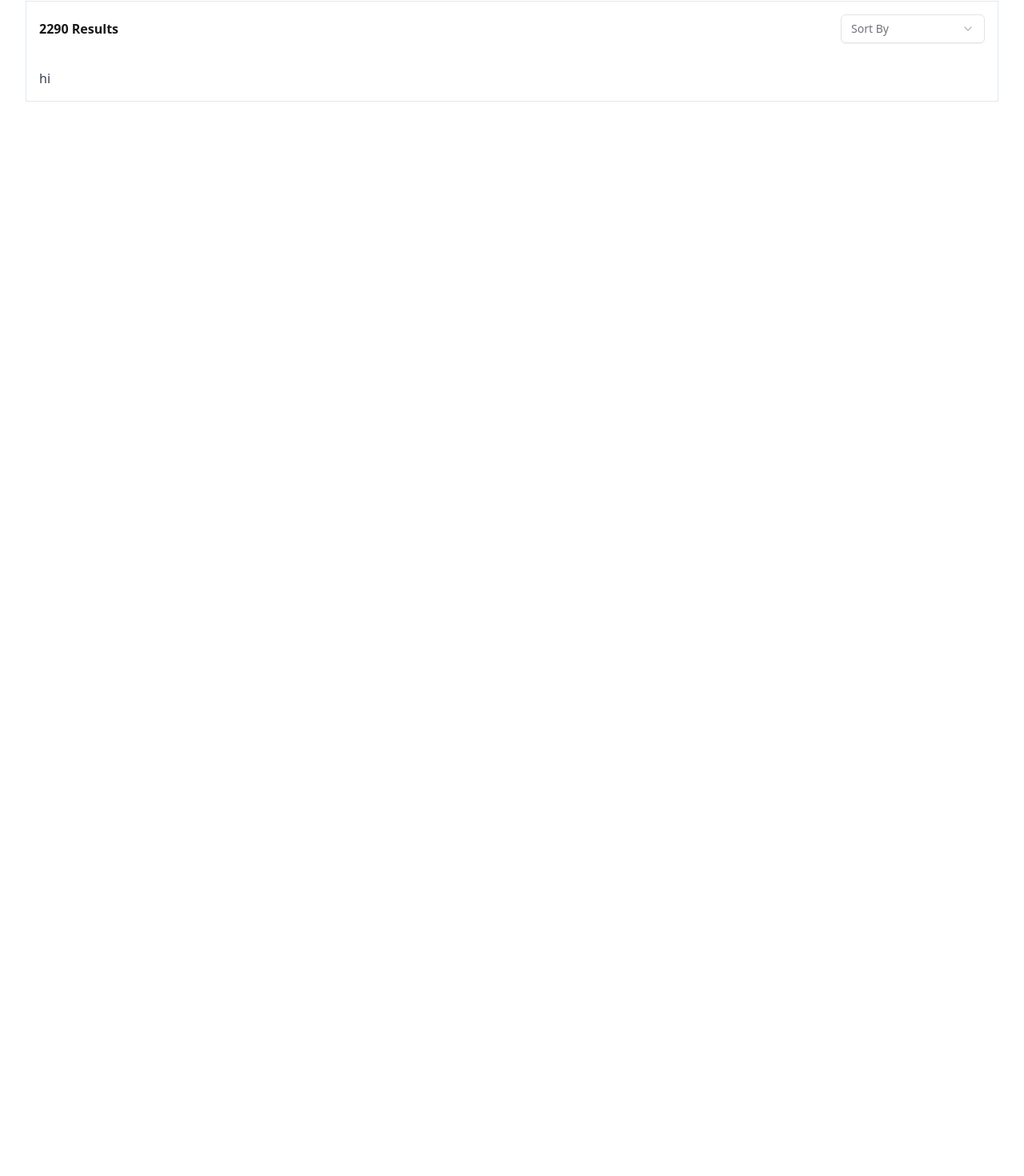
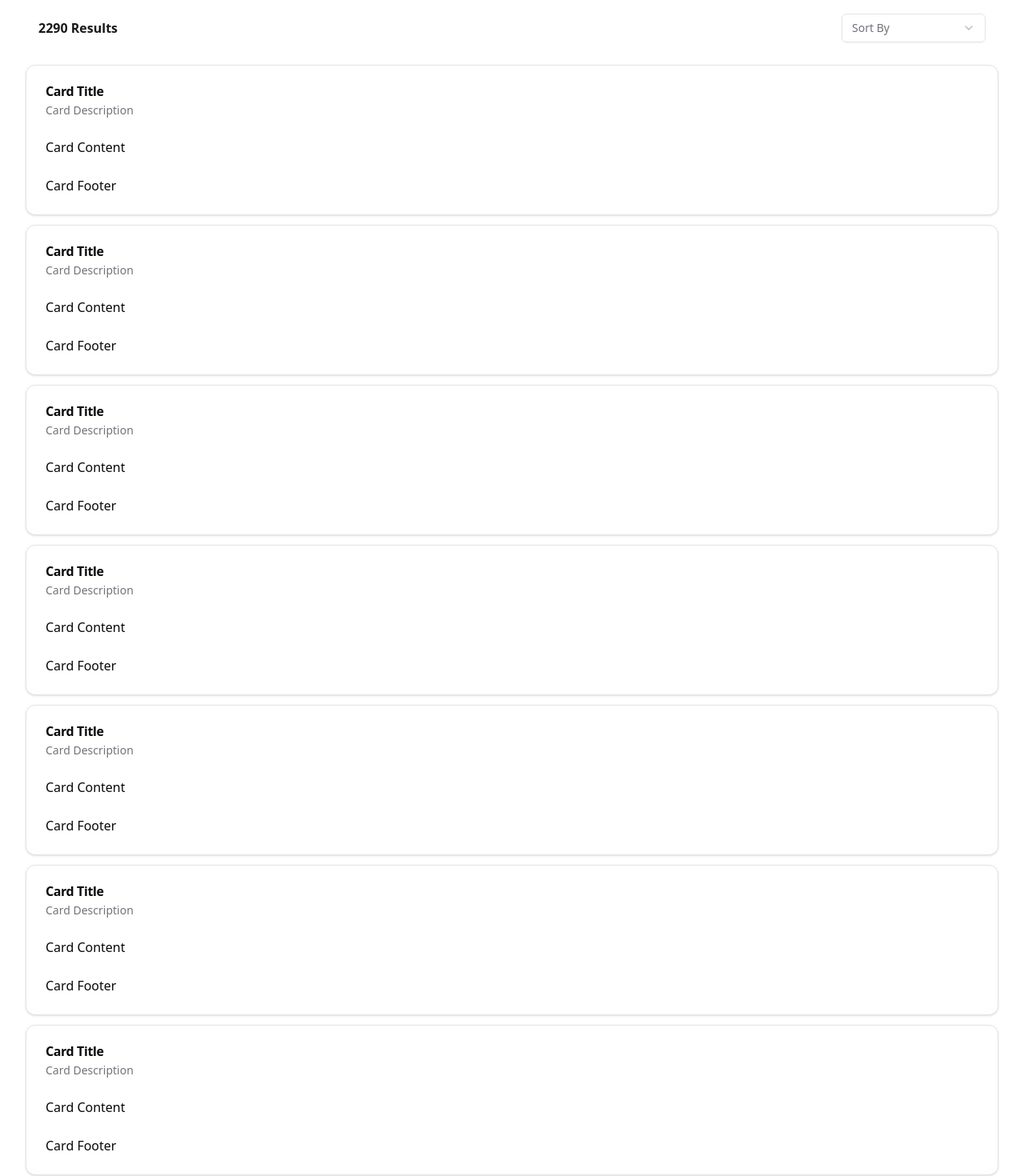
Before and after one commit to joshualwf/note-share, a Next.js app: page / in a window 1280 px wide. Shown: the part 312-1782 px from the top of the page at 80% size. Before the commit the page ends 800 px from the top, so only its background shows below. Built offline with nearby package versions, Linux system fonts and the light colour scheme.

Commit message:
add cards

```diff
--- a/src/app/page.tsx
+++ b/src/app/page.tsx
@@ -9,6 +9,14 @@
   SelectTrigger,
   SelectValue,
 } from "@/components/ui/select";
+import {
+  Card,
+  CardContent,
+  CardDescription,
+  CardFooter,
+  CardHeader,
+  CardTitle,
+} from "@/components/ui/card";
 
 export default function Home() {
   return (
@@ -34,10 +42,10 @@
           </div>
         </div>
       </div>
+
       <div className="mx-auto px-4 sm:px-6 lg:px-8 max-w-7xl pb-20 pt-10">
-        <div className="relative w-full divide-y border border-slate-200">
-          <div>
-            <div className="flex items-center justify-between p-4 text-xs text-slate-700 sm:grid-cols-4 sm:text-sm md:text-base">
+        <div className="relative w-full flex flex-col gap-y-3">
+          <div className="flex items-center justify-between p-4 text-xs sm:grid-cols-4 sm:text-sm md:text-base">
             <h3 className="text-primary text-center text-l font-bold">
               2290 Results
             </h3>
@@ -52,10 +60,97 @@
               </SelectContent>
             </Select>
           </div>
-            <div className="flex items-center justify-between p-4 text-xs text-slate-700 sm:grid-cols-4 sm:text-sm md:text-base">
-              hi
-            </div>
-          </div>
+
+          <Card>
+            <CardHeader>
+              <CardTitle>Card Title</CardTitle>
+              <CardDescription>Card Description</CardDescription>
+            </CardHeader>
+            <CardContent>
+              <p>Card Content</p>
+            </CardContent>
+            <CardFooter>
+              <p>Card Footer</p>
+            </CardFooter>
+          </Card>
+
+          <Card>
+            <CardHeader>
+              <CardTitle>Card Title</CardTitle>
+              <CardDescription>Card Description</CardDescription>
+            </CardHeader>
+            <CardContent>
+              <p>Card Content</p>
+            </CardContent>
+            <CardFooter>
+              <p>Card Footer</p>
+            </CardFooter>
+          </Card>
+
+          <Card>
+            <CardHeader>
+              <CardTitle>Card Title</CardTitle>
+              <CardDescription>Card Description</CardDescription>
+            </CardHeader>
+            <CardContent>
+              <p>Card Content</p>
+            </CardContent>
+            <CardFooter>
+              <p>Card Footer</p>
+            </CardFooter>
+          </Card>
+
+          <Card>
+            <CardHeader>
+              <CardTitle>Card Title</CardTitle>
+              <CardDescription>Card Description</CardDescription>
+            </CardHeader>
+            <CardContent>
+              <p>Card Content</p>
+            </CardContent>
+            <CardFooter>
+              <p>Card Footer</p>
+            </CardFooter>
+          </Card>
+
+          <Card>
+            <CardHeader>
+              <CardTitle>Card Title</CardTitle>
+              <CardDescription>Card Description</CardDescription>
+            </CardHeader>
+            <CardContent>
+              <p>Card Content</p>
+            </CardContent>
+            <CardFooter>
+              <p>Card Footer</p>
+            </CardFooter>
+          </Card>
+
+          <Card>
+            <CardHeader>
+              <CardTitle>Card Title</CardTitle>
+              <CardDescription>Card Description</CardDescription>
+            </CardHeader>
+            <CardContent>
+              <p>Card Content</p>
+            </CardContent>
+            <CardFooter>
+              <p>Card Footer</p>
+            </CardFooter>
+          </Card>
+
+          <Card>
+            <CardHeader>
+              <CardTitle>Card Title</CardTitle>
+              <CardDescription>Card Description</CardDescription>
+            </CardHeader>
+            <CardContent>
+              <p>Card Content</p>
+            </CardContent>
+            <CardFooter>
+              <p>Card Footer</p>
+            </CardFooter>
+          </Card>
         </div>
       </div>
     </>
--- /dev/null
+++ b/src/components/ui/card.tsx
@@ -0,0 +1,76 @@
+import * as React from "react"
+
+import { cn } from "@/lib/utils"
+
+const Card = React.forwardRef<
+  HTMLDivElement,
+  React.HTMLAttributes<HTMLDivElement>
+>(({ className, ...props }, ref) => (
+  <div
+    ref={ref}
+    className={cn(
+      "rounded-xl border bg-card text-card-foreground shadow",
+      className
+    )}
+    {...props}
+  />
+))
+Card.displayName = "Card"
+
+const CardHeader = React.forwardRef<
+  HTMLDivElement,
+  React.HTMLAttributes<HTMLDivElement>
+>(({ className, ...props }, ref) => (
+  <div
+    ref={ref}
+    className={cn("flex flex-col space-y-1.5 p-6", className)}
+    {...props}
+  />
+))
+CardHeader.displayName = "CardHeader"
+
+const CardTitle = React.forwardRef<
+  HTMLDivElement,
+  React.HTMLAttributes<HTMLDivElement>
+>(({ className, ...props }, ref) => (
+  <div
+    ref={ref}
+    className={cn("font-semibold leading-none tracking-tight", className)}
+    {...props}
+  />
+))
+CardTitle.displayName = "CardTitle"
+
+const CardDescription = React.forwardRef<
+  HTMLDivElement,
+  React.HTMLAttributes<HTMLDivElement>
+>(({ className, ...props }, ref) => (
+  <div
+    ref={ref}
+    className={cn("text-sm text-muted-foreground", className)}
+    {...props}
+  />
+))
+CardDescription.displayName = "CardDescription"
+
+const CardContent = React.forwardRef<
+  HTMLDivElement,
+  React.HTMLAttributes<HTMLDivElement>
+>(({ className, ...props }, ref) => (
+  <div ref={ref} className={cn("p-6 pt-0", className)} {...props} />
+))
+CardContent.displayName = "CardContent"
+
+const CardFooter = React.forwardRef<
+  HTMLDivElement,
+  React.HTMLAttributes<HTMLDivElement>
+>(({ className, ...props }, ref) => (
+  <div
+    ref={ref}
+    className={cn("flex items-center p-6 pt-0", className)}
+    {...props}
+  />
+))
+CardFooter.displayName = "CardFooter"
+
+export { Card, CardHeader, CardFooter, CardTitle, CardDescription, CardContent }
```
Lines whose indentation alone changed are shown as unchanged.
